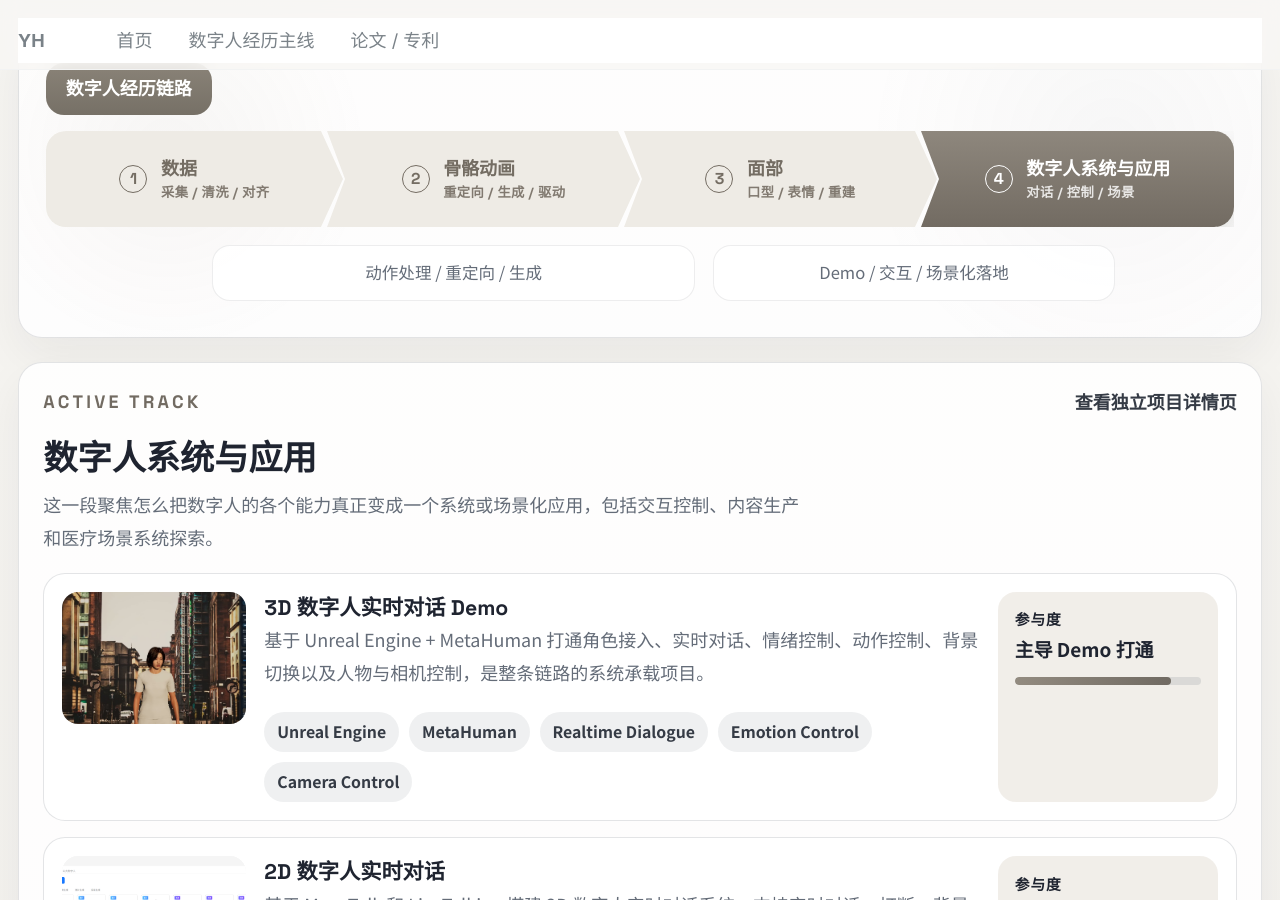
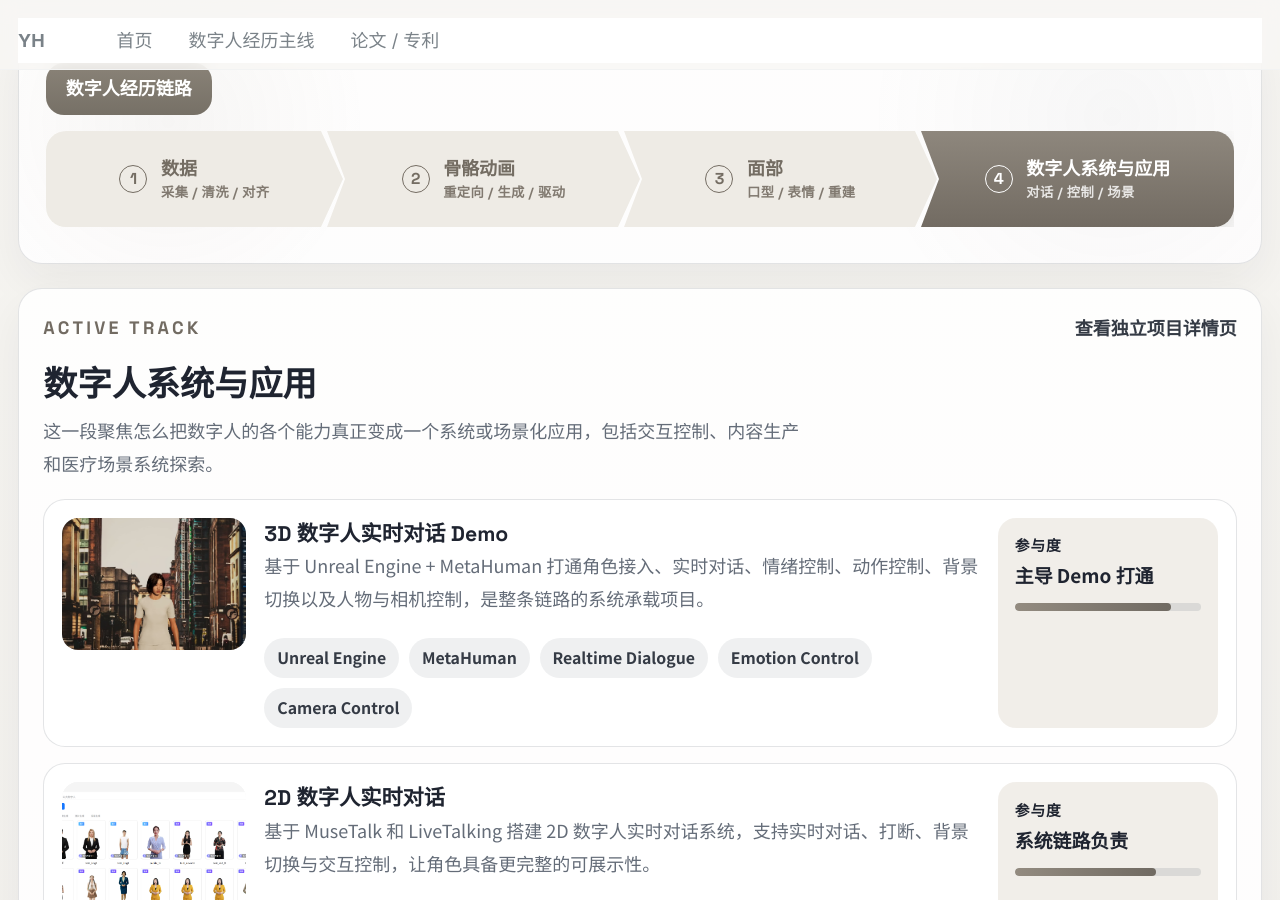
Before and after one commit to svitass/svitass.github.io, a Jekyll site: the page built from _pages/about.md, in a window 1280 px wide and 900 px high, scrolled down 836 px. Built offline with Jekyll 4.4.1, drawn with Linux system fonts in a browser that asks for light colours.

Commit message:
Remove duplicate fishbone helper labels

```diff
--- a/_pages/about.md
+++ b/_pages/about.md
@@ -86,10 +86,6 @@ redirect_from:
           </button>
         </div>
 
-        <div class="fishbone-track__notes fishbone-track__notes--bottom" aria-hidden="true">
-          <span>动作处理 / 重定向 / 生成</span>
-          <span>Demo / 交互 / 场景化落地</span>
-        </div>
       </div>
     </div>
 
```
